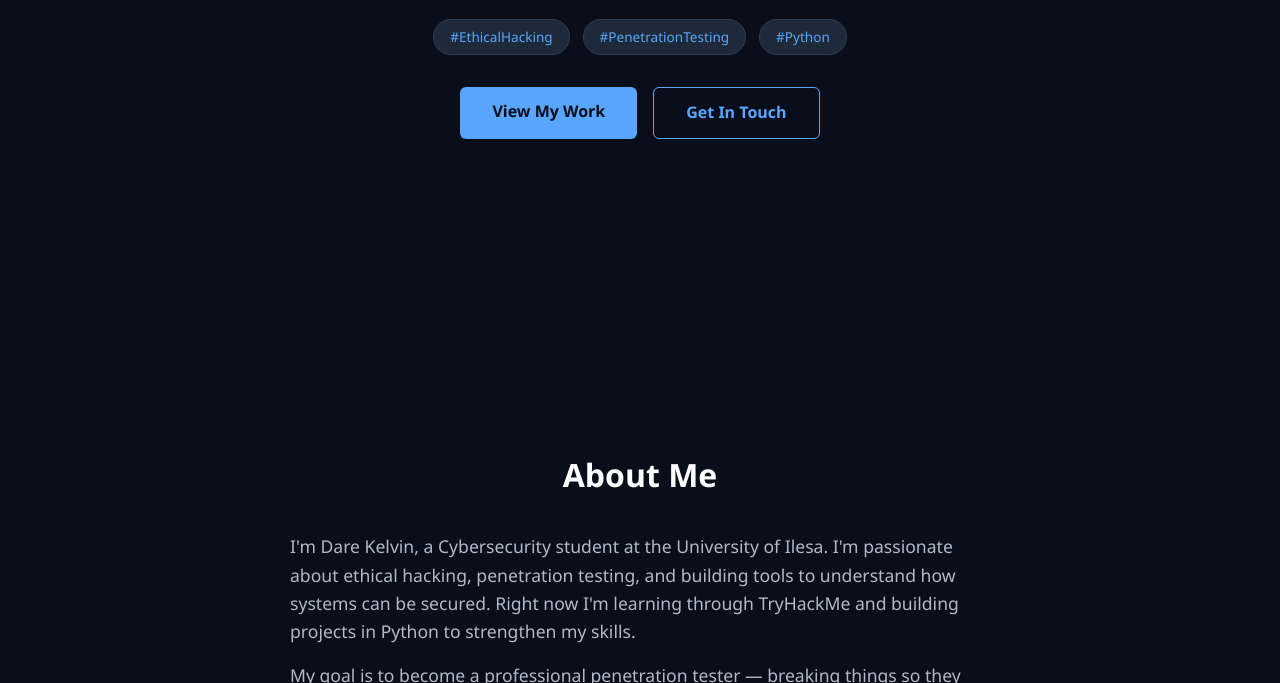
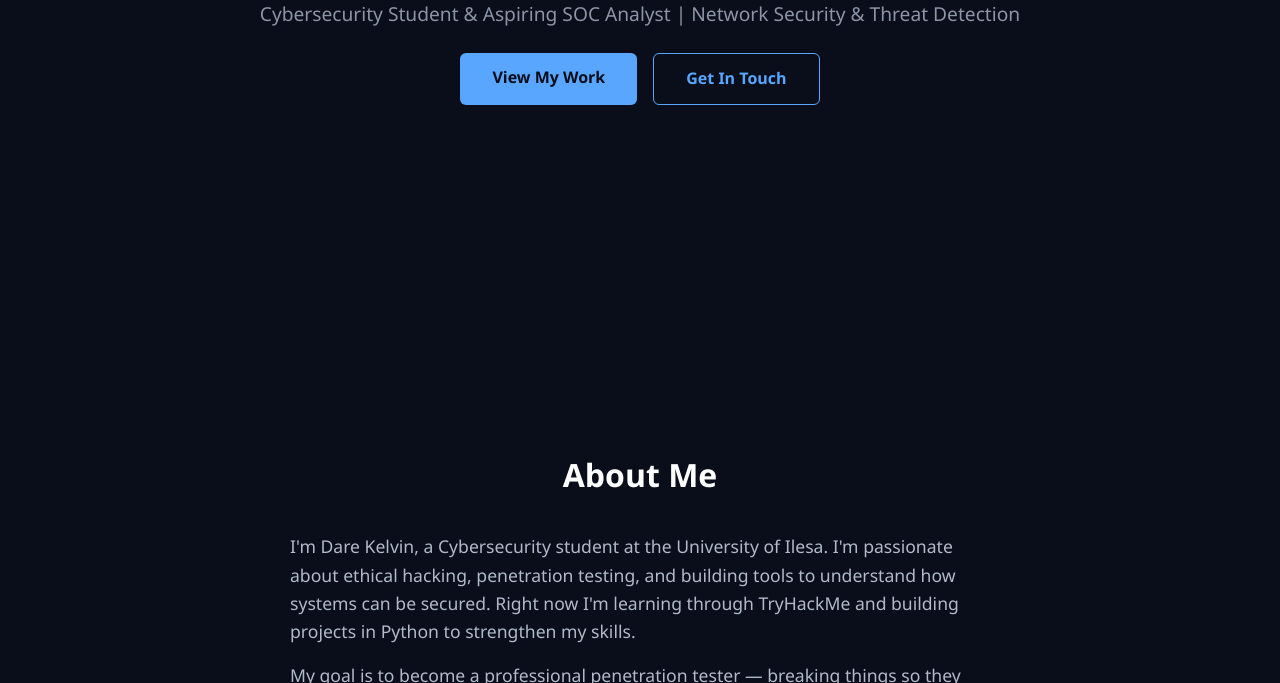
Before and after one commit to darekelvin890-code/darekelvin890.github.io, a plain HTML site: page index.html in a window 1280 px wide. Shown: the part 417-1100 px from the top of the page. Drawn offline with Linux system fonts and the light colour scheme.

Commit message:
Revise tagline and remove badges from hero section
Updated tagline and removed badges for clarity.

```diff
--- a/index.html
+++ b/index.html
@@ -29,12 +29,8 @@
   <header id="hero">
     <div class="hero-content">
       <h1>Hi, I'm <span class="highlight">Dare Kelvin</span></h1>
-      <p class="tagline">Cybersecurity Student &amp; Aspiring Ethical Hacker</p>
-      <div class="hero-badges">
-        <span class="badge">#EthicalHacking</span>
-        <span class="badge">#PenetrationTesting</span>
-        <span class="badge">#Python</span>
-      </div>
+      <p class="tagline">Cybersecurity Student &amp;
+Aspiring SOC Analyst | Network Security & Threat Detection</p>
       <div class="cta">
         <a href="#projects" class="btn primary">View My Work</a>
         <a href="#contact" class="btn secondary">Get In Touch</a>
```
